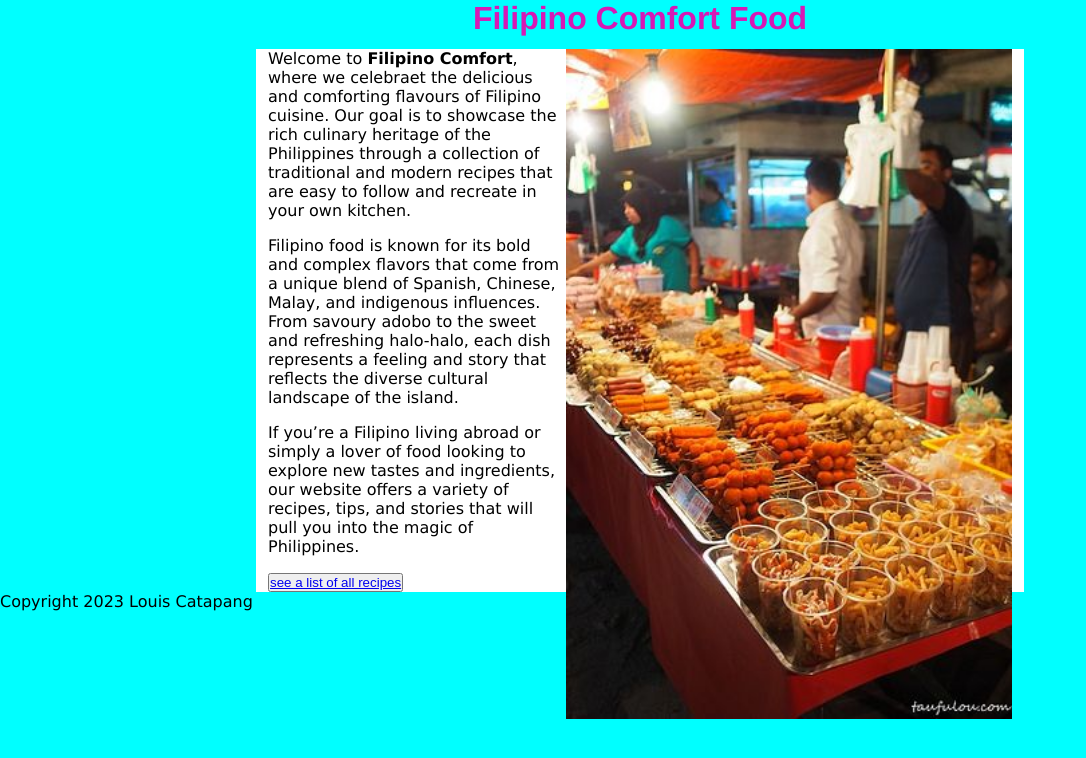
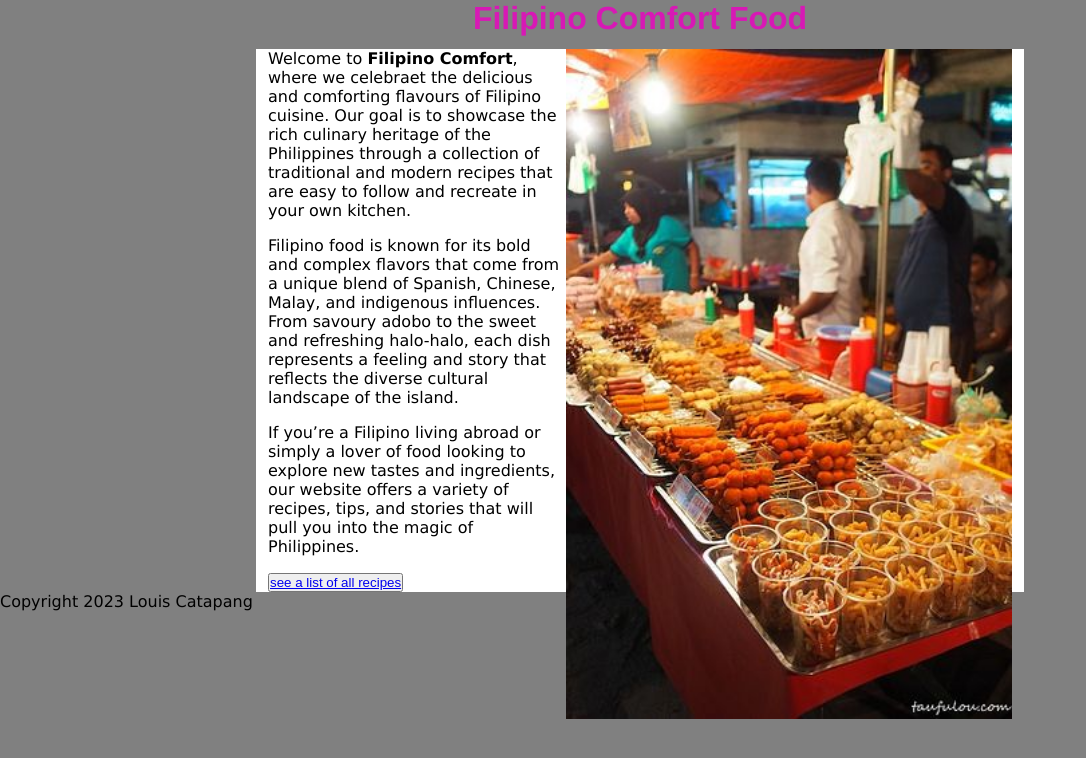
Before and after one commit to Loohwis/Recipe1, a Jekyll site: the page built from home/index.md, in a window 1280 px wide. Shown: the top 758 px of the page, without its empty margins (0-1086 px from the left). Built offline with Jekyll 4.4.1, drawn with Linux system fonts in a browser that asks for light colours.

Commit message:
Update recipes.css

```diff
--- a/styles/recipes.css
+++ b/styles/recipes.css
@@ -15,7 +15,7 @@
 /* the rest is up to you */
 
 body {
-  background-color: cyan;
+  background-color: grey;
 }
 h1 {
   color: rgb(215, 25, 181);
```
